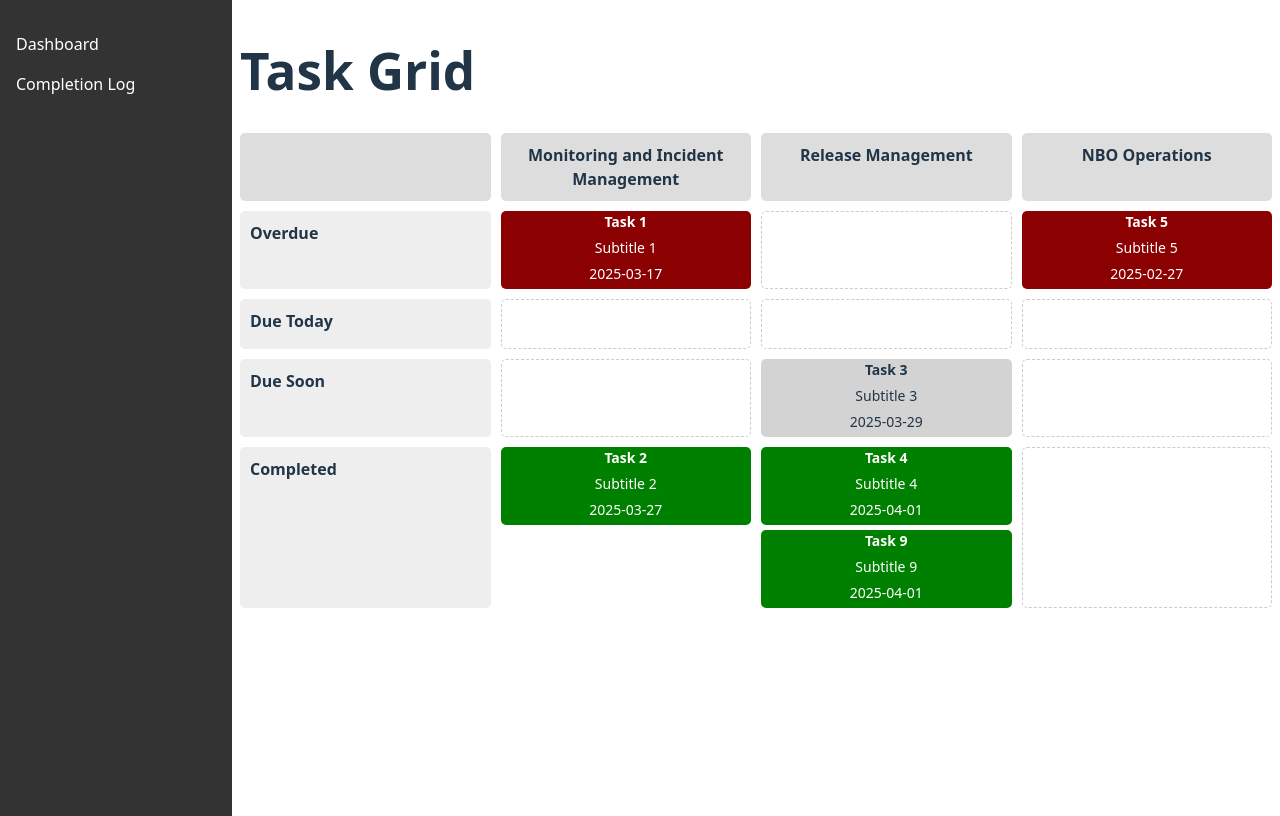
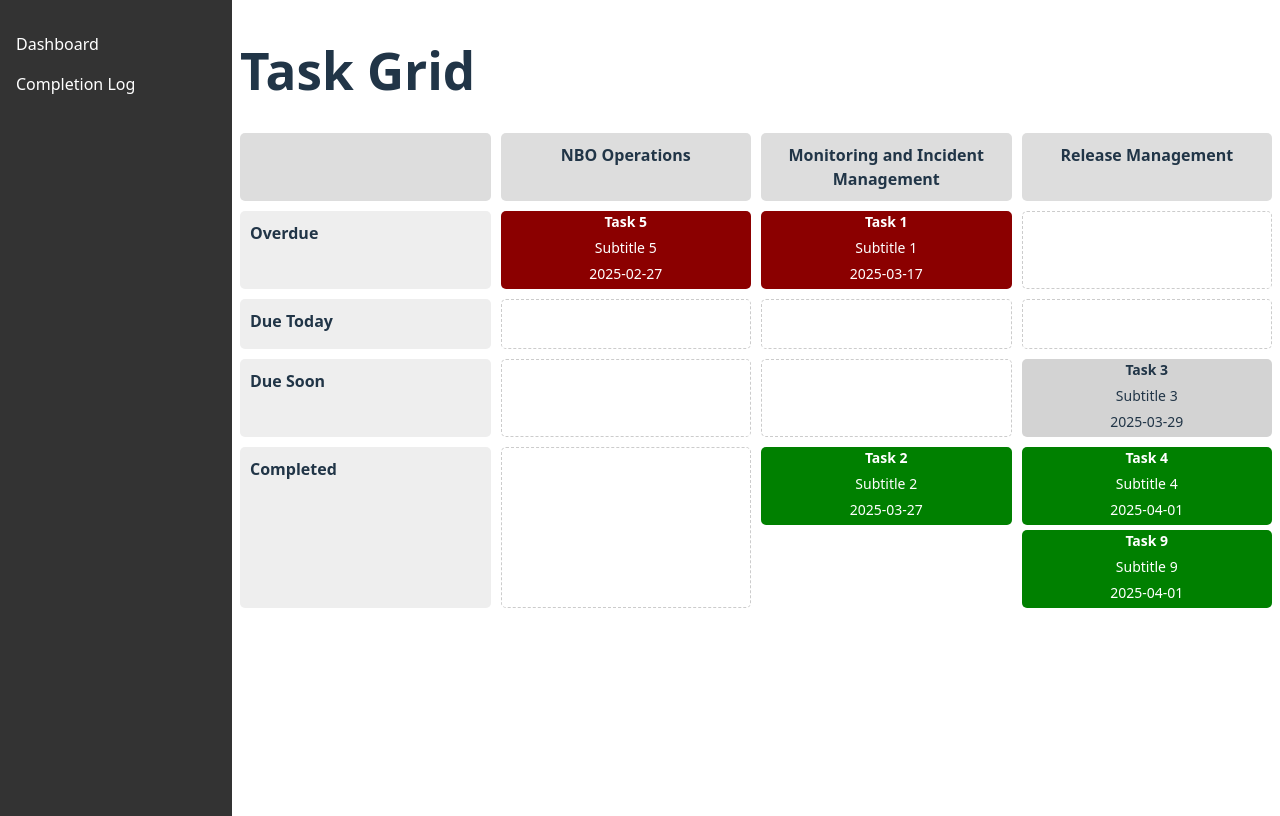
Before and after one commit to MXC1/operational-dashboard-app, a React (Vite) app: page / in a window 1280 px wide. Built offline with nearby package versions, Linux system fonts and the light colour scheme.

Commit message:
Sort tasks by ascending date

```diff
--- a/src/App.tsx
+++ b/src/App.tsx
@@ -13,7 +13,7 @@ const tasks = [
     { id: "4", title: "Task 4", subtitle: "Subtitle 4", category: "Release Management", date: "2025-04-01", completed: true },
     { id: "5", title: "Task 5", subtitle: "Subtitle 5", category: "NBO Operations", date: "2025-02-27", completed: false },
     { id: "6", title: "Task 6", subtitle: "Subtitle 6", category: "Monitoring and Incident Management", date: "2025-04-03", completed: false },
-    { id: "7", title: "Task 7", subtitle: "Subtitle 7", category: "NBO Operations", date: "2025-04-04", completed: false },
+    { id: "7", title: "Task 7", subtitle: "Subtitle 7", category: "NBO Operations", date: "2025-04-05", completed: false },
     { id: "8", title: "Task 8", subtitle: "Subtitle 8", category: "NBO Operations", date: "2025-04-04", completed: false },
     { id: "9", title: "Task 9", subtitle: "Subtitle 9", category: "Release Management", date: "2025-04-01", completed: true },
 ];
--- a/src/components/TaskGrid.tsx
+++ b/src/components/TaskGrid.tsx
@@ -38,9 +38,12 @@ const getDueStatus = (task: Task): string => {
 
 // Organize tasks into a Map<Category, Map<DueStatus, Task[]>>
 const groupTasks = (tasks: Task[]) => {
+  // Sort tasks by date in ascending order
+  const sortedTasks = tasks.sort((a, b) => new Date(a.date).getTime() - new Date(b.date).getTime());
+
   const grouped = new Map<string, Map<string, Task[]>>();
 
-  tasks.forEach((task) => {
+  sortedTasks.forEach((task) => {
     const category = task.category;
     const status = getDueStatus(task);
 
```
